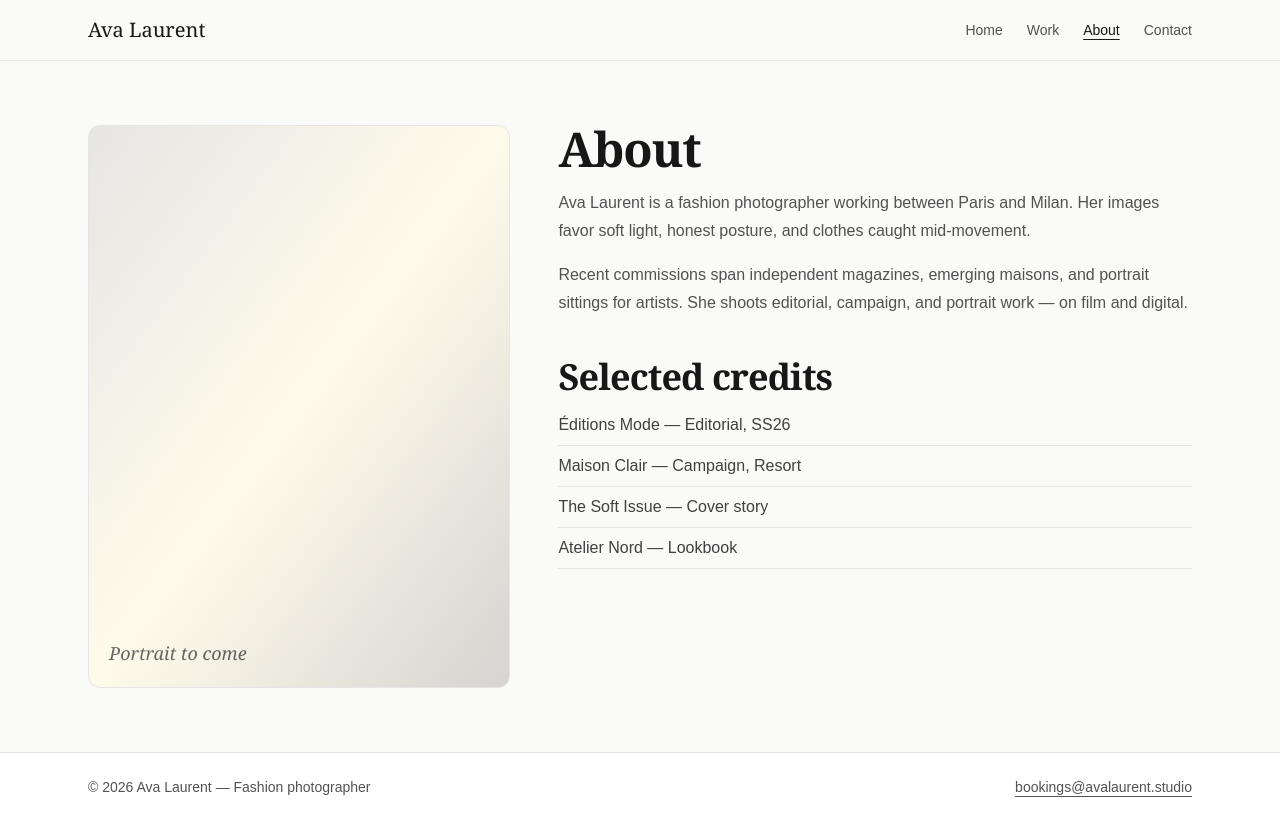
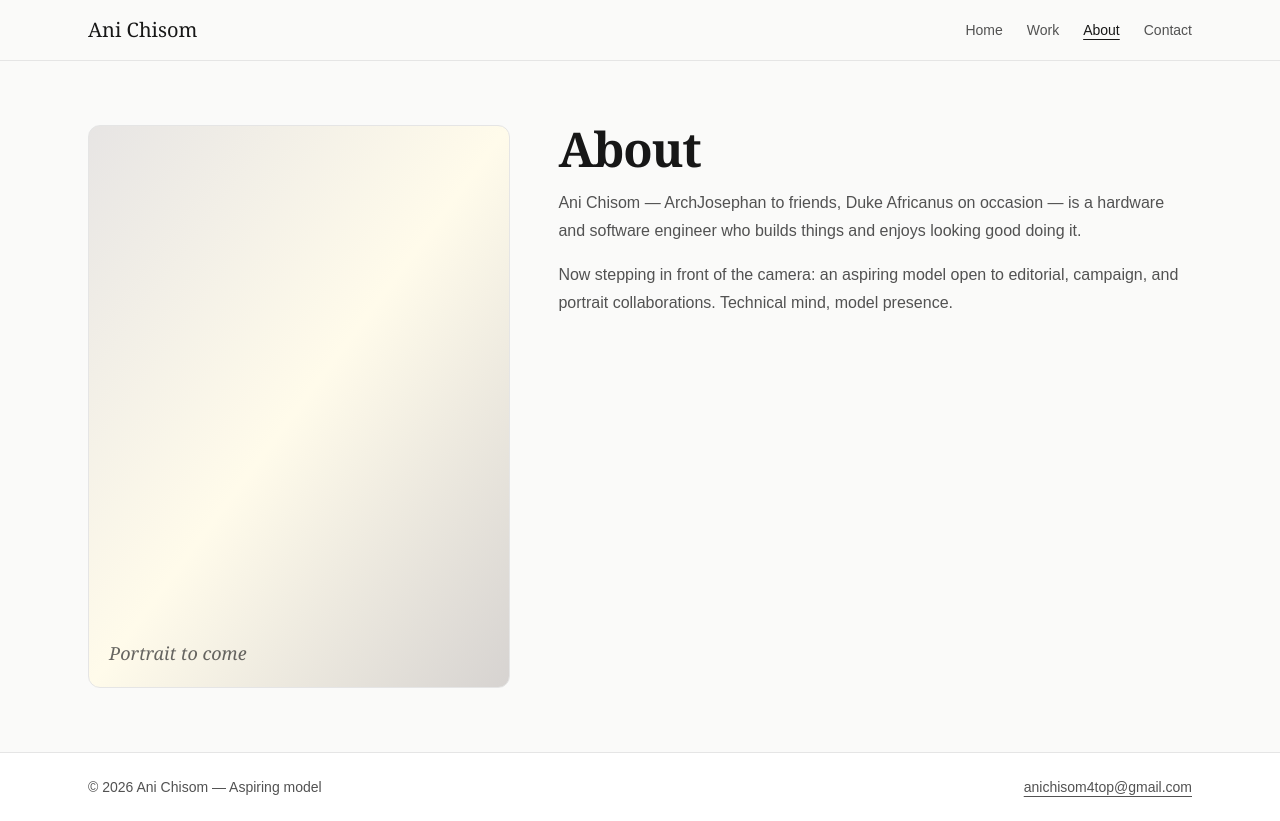
Before and after one commit to Wicje/fashionportfolio, a Next.js app: page /about in a window 1280 px wide. Built offline with nearby package versions, Linux system fonts and the light colour scheme.

Commit message:
Swap in Ani Chisom's real identity, pivot copy to model portfolio
Replaces stand-in persona with owner's name, aka line, engineer +
aspiring-model bio, and real booking email. Copy reframed from
photographer to model throughout; credits section hides until real
credits exist.

```diff
--- a/src/app/about/page.tsx
+++ b/src/app/about/page.tsx
@@ -31,6 +31,8 @@ export default function AboutPage() {
                 {paragraph}
               </Text>
             ))}
+            {CREDITS.length > 0 && (
+              <>
                 <Text as="h2" className="mt-10 font-serif text-2xl">
                   Selected credits
                 </Text>
@@ -41,6 +43,8 @@ export default function AboutPage() {
                     </li>
                   ))}
                 </ul>
+              </>
+            )}
           </div>
         </div>
       </Container>
--- a/src/app/contact/page.tsx
+++ b/src/app/contact/page.tsx
@@ -4,7 +4,7 @@ import { SITE } from "@/data/site";
 
 export const metadata: Metadata = {
   title: "Contact",
-  description: `Book a shoot with ${SITE.name}, fashion photographer.`,
+  description: `Collaborate with ${SITE.name}, aspiring model.`,
 };
 
 export default function ContactPage() {
@@ -15,8 +15,8 @@ export default function ContactPage() {
           Let&apos;s make something
         </Text>
         <Text className="mx-auto mt-4 max-w-md text-lg">
-          Currently booking editorial, campaign, and portrait work. Tell me about
-          your project — I reply within two days.
+          Currently open to editorial, campaign, and portrait collaborations.
+          Tell me about your project — I reply within two days.
         </Text>
         <div className="mt-10">
           <a
--- a/src/app/layout.tsx
+++ b/src/app/layout.tsx
@@ -17,10 +17,10 @@ const geistMono = Geist_Mono({
 
 export const metadata: Metadata = {
   title: {
-    default: `${SITE.name} — Fashion Photographer`,
+    default: `${SITE.name} — Aspiring Model`,
     template: `%s — ${SITE.name}`,
   },
-  description: "Editorial, campaign, and portrait fashion photography. Available for bookings.",
+  description: "Ani Chisom — engineer and aspiring model. Editorial, campaign, and portrait collaborations.",
 };
 
 export default function RootLayout({ children }: LayoutProps<"/">) {
--- a/src/app/page.tsx
+++ b/src/app/page.tsx
@@ -5,8 +5,8 @@ import { SITE } from "@/data/site";
 import { Text } from "@/components/ui/text";
 
 export const metadata: Metadata = {
-  title: "Ava Laurent — Fashion Photographer",
-  description: "Editorial, campaign, and portrait fashion photography. Available for bookings.",
+  title: `${SITE.name} — Aspiring Model`,
+  description: "Ani Chisom — engineer and aspiring model. Editorial, campaign, and portrait collaborations.",
 };
 
 export default function Home() {
@@ -14,21 +14,21 @@ export default function Home() {
     <main className="bg-stone-50">
       <Container className="flex min-h-[85vh] flex-col justify-center py-16 sm:py-24">
         <Text as="span" className="text-xs font-medium tracking-[0.2em] text-stone-500 uppercase">
-          Fashion photographer
+          {SITE.tagline}
         </Text>
         <Text as="h1" className="mt-4 max-w-2xl font-serif text-5xl sm:text-7xl">
-                    {SITE.name}
+          {SITE.name}
         </Text>
         <Text className="mt-6 max-w-xl text-lg">
-          Editorial, campaign, and portrait photography with a soft, cinematic eye —
-          made for brands, magazines, and muses.
+          Hardware and software engineer by craft, model by calling — open to
+          editorial, campaign, and portrait collaborations.
         </Text>
         <div className="mt-10 flex flex-col gap-3 sm:flex-row">
           <Link
             href="/contact"
             className="inline-flex h-12 items-center justify-center rounded-md bg-neutral-900 px-6 text-base font-medium text-white transition-colors hover:bg-neutral-700 focus-visible:outline-none focus-visible:ring-2 focus-visible:ring-neutral-900 focus-visible:ring-offset-2"
           >
-            Book a shoot
+            Book Ani
           </Link>
           <Link
             href="/work"
--- a/src/app/work/page.tsx
+++ b/src/app/work/page.tsx
@@ -3,7 +3,7 @@ import { Gallery } from "@/components/gallery";
 
 export const metadata: Metadata = {
   title: "Selected Work",
-  description: "Editorial, campaign, and portrait fashion photography. Filter by category.",
+  description: "Selected shots from Ani Chisom's book. Filter by category.",
 };
 
 export default function WorkPage() {
--- a/src/data/site.ts
+++ b/src/data/site.ts
@@ -4,24 +4,21 @@ export interface SocialLink {
 }
 
 /**
- * Single source for site identity. Owner replaces stand-ins here;
- * no behavior change on swap.
+ * Single source for site identity. Real owner details — no stand-ins left
+ * except gallery imagery (owner photos pending).
  */
 export const SITE = {
-  name: "Ava Laurent",
-  role: "Fashion photographer",
-  bookingEmail: "bookings@avalaurent.studio",
+  name: "Ani Chisom",
+  aka: "ArchJosephan · Duke Africanus",
+  tagline: "Engineer · Aspiring model",
+  role: "Aspiring model",
+  bookingEmail: "anichisom4top@gmail.com",
   socials: [] as SocialLink[],
 };
 
 export const BIO: string[] = [
-  "Ava Laurent is a fashion photographer working between Paris and Milan. Her images favor soft light, honest posture, and clothes caught mid-movement.",
-  "Recent commissions span independent magazines, emerging maisons, and portrait sittings for artists. She shoots editorial, campaign, and portrait work — on film and digital.",
+  "Ani Chisom — ArchJosephan to friends, Duke Africanus on occasion — is a hardware and software engineer who builds things and enjoys looking good doing it.",
+  "Now stepping in front of the camera: an aspiring model open to editorial, campaign, and portrait collaborations. Technical mind, model presence.",
 ];
 
-export const CREDITS: string[] = [
-  "Éditions Mode — Editorial, SS26",
-  "Maison Clair — Campaign, Resort",
-  "The Soft Issue — Cover story",
-  "Atelier Nord — Lookbook",
-];
+export const CREDITS: string[] = [];
```
Lines whose indentation alone changed are shown as unchanged.
